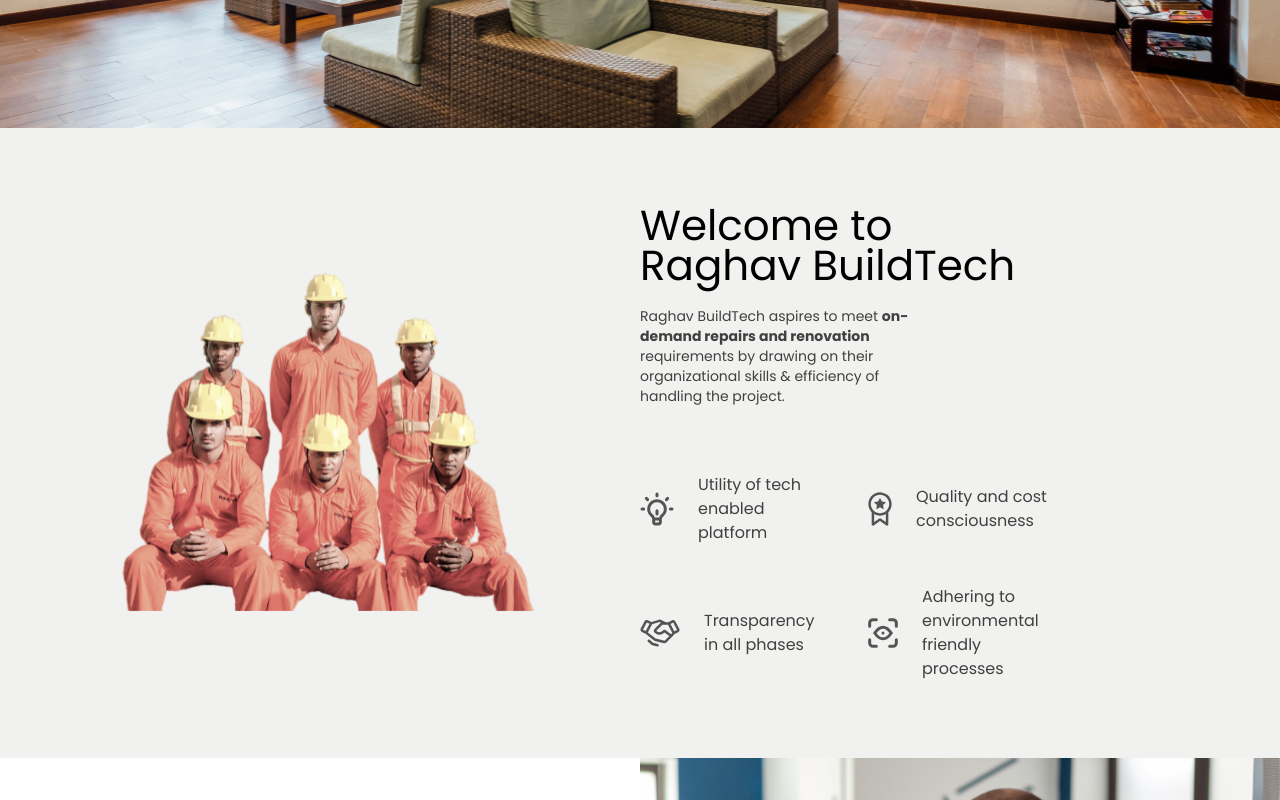
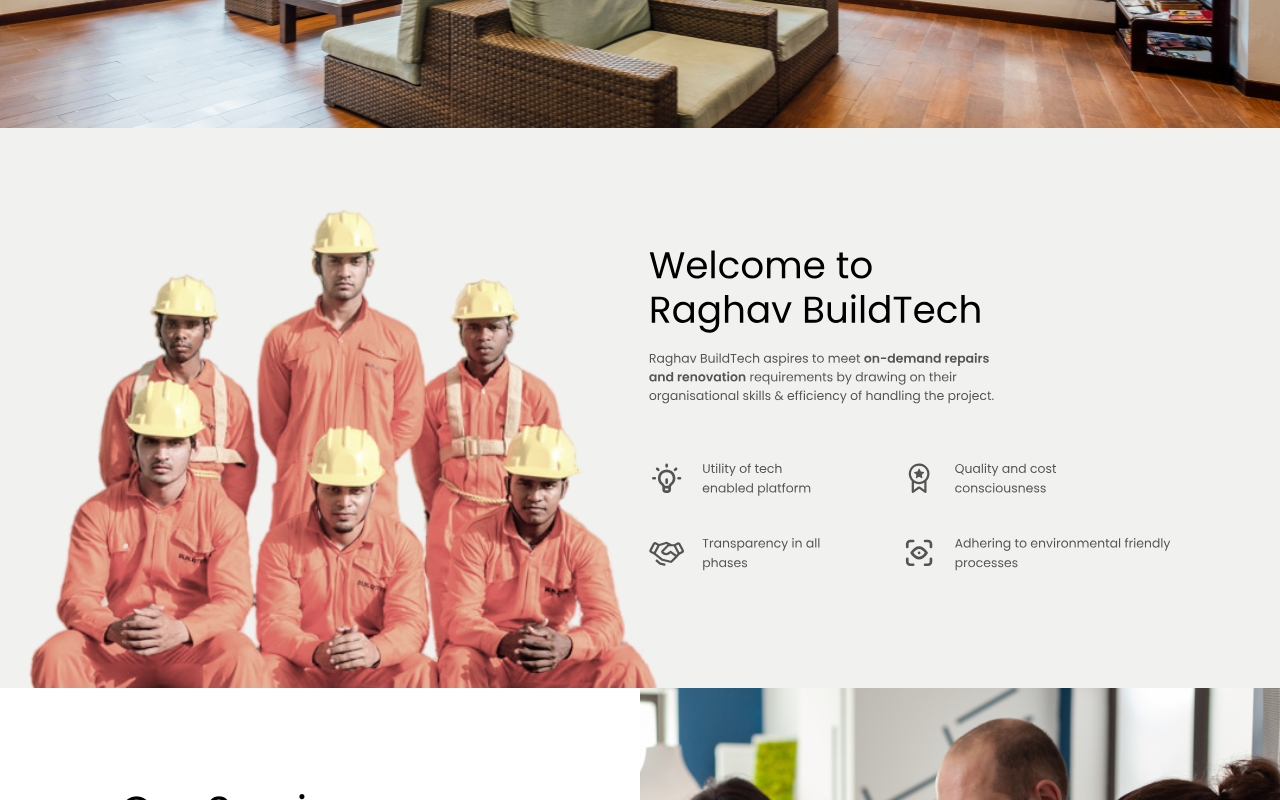
Before and after one commit to krunalpabari13/banao, a React (Create React App) app: page / in a window 1280 px wide. Shown: the part 700-1500 px from the top of the page. Built offline with nearby package versions, Linux system fonts and the light colour scheme.

Commit message:
greeting section done

```diff
--- a/src/components/GalleryImageModal.tsx
+++ b/src/components/GalleryImageModal.tsx
@@ -14,7 +14,7 @@
       } fixed z-10 inset-0 overflow-y-auto`}
     >
       <div className="flex items-center justify-center min-h-screen">
-        <div className="bg-gray-500 bg-opacity-75 absolute inset-0"></div>
+        <div className="bg-gray-800 bg-opacity-60 absolute inset-0"></div>
         <div className="bg-white rounded-lg overflow-hidden shadow-xl transform transition-all">
           <button
           onClick={handleClose}
--- a/src/components/Greeting.tsx
+++ b/src/components/Greeting.tsx
@@ -4,10 +4,12 @@
 import Quality from "../assets/home/greeting/quality.svg";
 import Transparency from "../assets/home/greeting/transparency.svg";
 import Adhering from "../assets/home/greeting/adhering.svg";
+import OurService from "../assets/home/OurService.svg";
 
 const Greeting = () => {
   return (
-    <div className="bg-[#F1F1EF] grid grid-cols-1 sm:grid-cols-1 md:grid-cols-1 lg:grid-cols-2 items-center h-[60rem] sm:h-[60rem] md:h-[65rem] lg:h-[39.375rem] pb-10 sm:pb-10 md:pb-12 lg:pb-0">
+    <>
+    <div className="bg-[#F1F1EF] grid grid-cols-1 sm:grid-cols-1 md:grid-cols-1 lg:hidden items-center h-[60rem] sm:h-[60rem] md:h-[65rem] lg:h-[39.375rem] pb-10 sm:pb-10 md:pb-12 lg:pb-0">
       <img className="mb-3 sm:mb-4 md:mb-10" src={Sec} alt="section" />
       <div className="">
         <h1 className="text-3xl md:text-4xl lg:text-[2.625rem] mb-5 ml-16 md:ml-24 lg:ml-0">
@@ -41,10 +43,9 @@
         </div>
       </div>
     </div>
+    <img width="100%" className="hidden lg:block" src={OurService} alt="our service" />
+    </>
   );
 };
 
 export default Greeting;
-
-// h-[60rem] sm:h-[60rem] md:h-[65rem] lg:h-[39.375rem]
-// items-center
```
